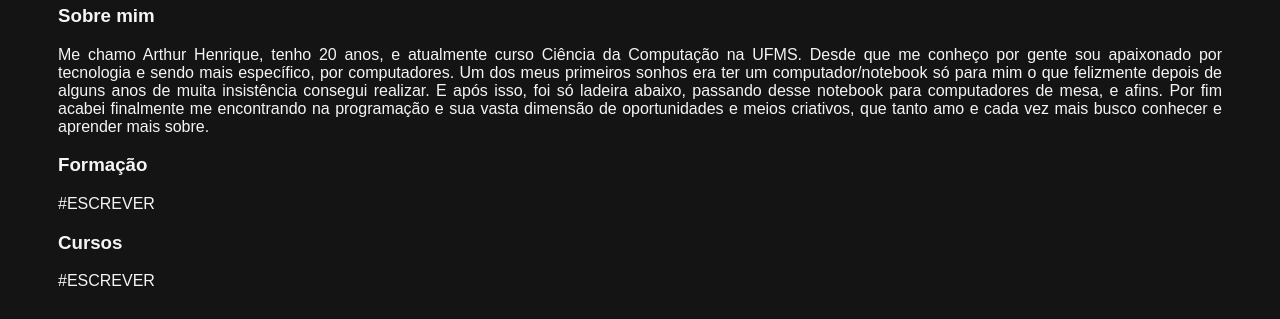
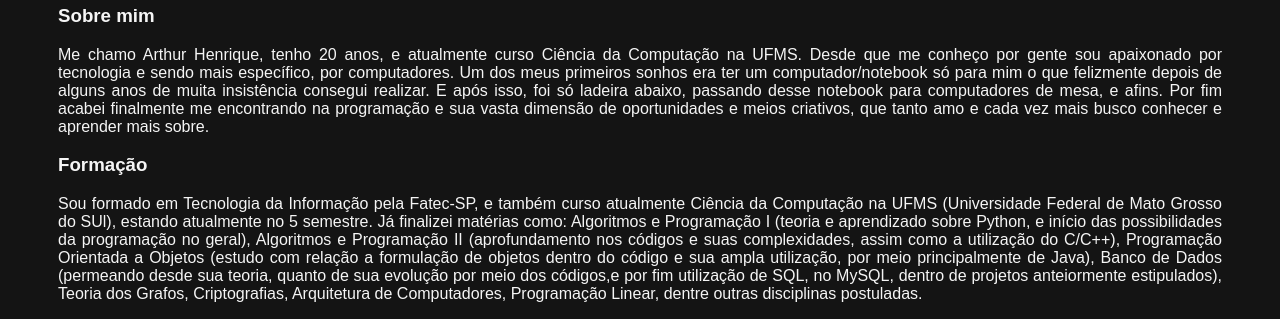
Before and after one commit to Arthur-Henrique-Andrade-Farias/Curriculum, a plain HTML site: page curriculum.html in a window 1280 px wide. Shown: the part 369-688 px from the top of the page. Drawn offline with Linux system fonts and the light colour scheme.

Commit message:
Build: Finishing the base of the home screen

```diff
--- a/curriculum.html
+++ b/curriculum.html
@@ -80,7 +80,16 @@
 
                 <h3>Formação</h3>
 
-                <p>#ESCREVER</p>
+                <p>Sou formado em Tecnologia da Informação pela Fatec-SP, e também curso atualmente Ciência da Computação
+                    na UFMS (Universidade Federal de Mato Grosso do SUl), estando atualmente no 5 semestre. Já finalizei
+                    matérias como: Algoritmos e Programação I (teoria e aprendizado sobre Python, e início das possibilidades
+                    da programação no geral), Algoritmos e Programação II (aprofundamento nos códigos e suas complexidades,
+                    assim como a utilização do C/C++), Programação Orientada a Objetos (estudo com relação a formulação de
+                    objetos dentro do código e sua ampla utilização, por meio principalmente de Java), Banco de Dados (permeando
+                    desde sua teoria, quanto de sua evolução por meio dos códigos,e por fim utilização de SQL, no MySQL, dentro
+                    de projetos anteiormente estipulados), Teoria dos Grafos, Criptografias, Arquitetura de Computadores,
+                    Programação Linear, dentre outras disciplinas postuladas.
+                </p>
 
             </section>
 
@@ -88,7 +97,13 @@
 
                 <h3>Cursos</h3>
 
-                <p>#ESCREVER</p>
+                <p>Já participei de alguns cursos dentro e fora da faculdade, como por exemplo curso de inglês que realizei também na Fatec-SP, em que
+                    pudemos aprender sobre os módulos intermediários e avançados da língua, assim como tivemos diversas atividades para auxiliar
+                    na comunicação e falatória; Também posso citar cursos mais voltados para o T.I., como o curso de Flutter and Dart que fiz pela Udemy,
+                    ou o de Ros 1 e 2. ou até mesmo um curso que venho participando atualmente, o de Desenvolvemento Web (esse que me estimulou a criar
+                    esse site); ademais sempre pesquisei muito sobre a área, e vi diversos vídeos no curso em vídeo sobre Python, C/C++, Java, Javascript
+                    e afins, mas ainda não cheguei a pagar para receber meu certificado.
+                </p>
 
             </section>
 
```
